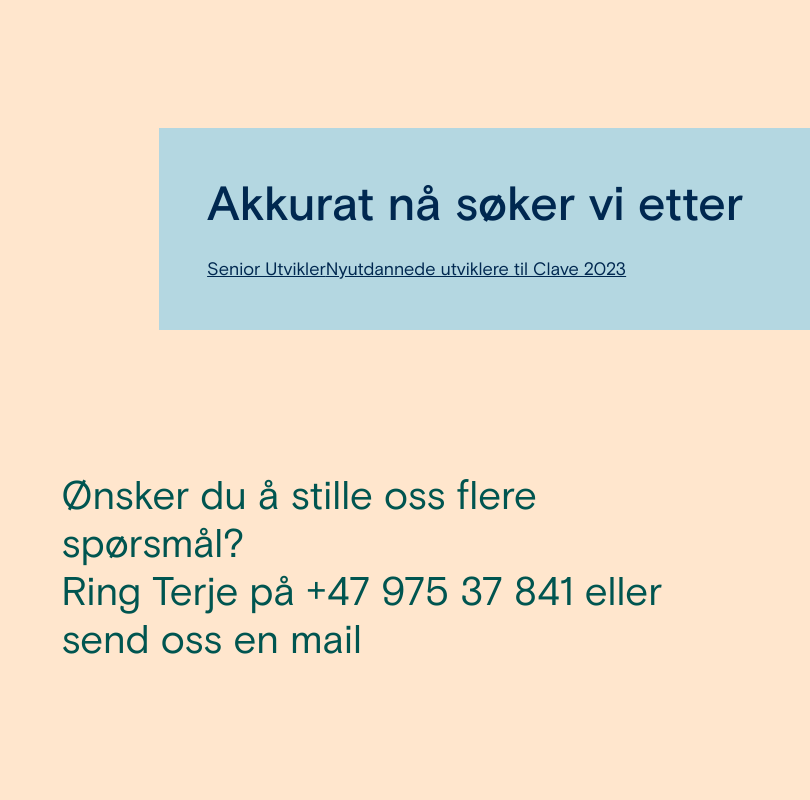
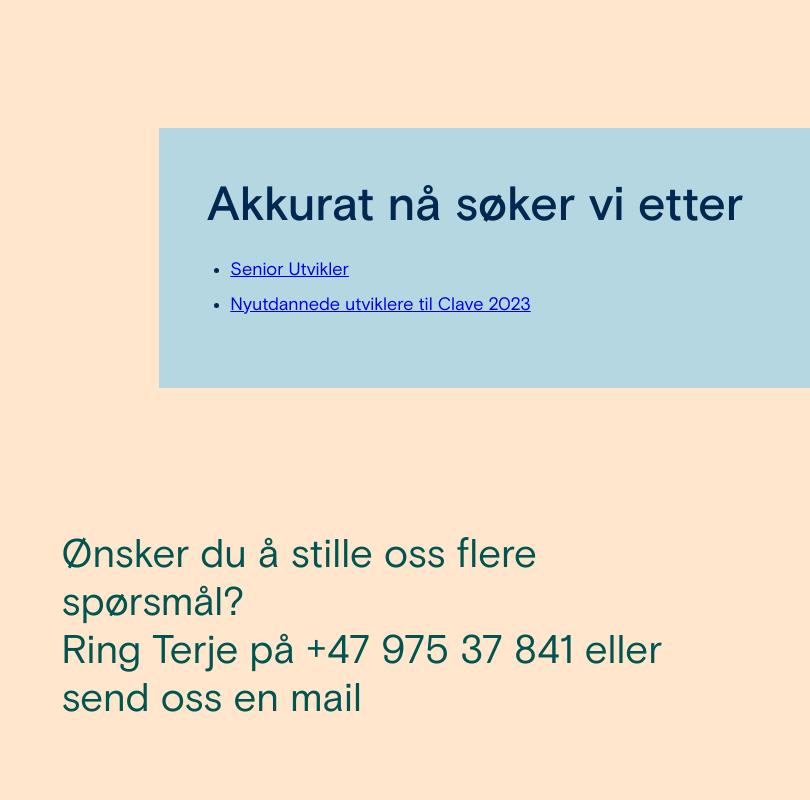
Before and after one commit to ClaveConsulting/hjemmeside, a Gatsby site: page /jobb-som-utvikler in a window 1280 px wide. Shown: the part 2540-3340 px from the top of the page, without its empty margins (470-1280 px from the left). Built offline with nearby package versions, Linux system fonts and the light colour scheme; Gatsby itself is replaced by a stand-in of ours.

Commit message:
We should use a list to render available jobs to enforce line breaks

```diff
--- a/src/components/RecruitmentPages/SearchingForBanner.js
+++ b/src/components/RecruitmentPages/SearchingForBanner.js
@@ -16,10 +16,10 @@
         </h2>
         {
           activePositions.length === 0 ?
-            <p>...dyktige folk som ønsker å sende oss en åpen søknad.</p> :
-            activePositions.map(p =>
-              <a href={p.url}>{p.text}</a>
-            )
+            <p>...dyktige folk som ønsker å sende oss en åpen søknad.</p> : (<ul>
+            {activePositions.map(p => (
+              <li key={p.url}><a href={p.url}>{p.text}</a></li>
+            ))}</ul>)
         }
       </Wrapper>
     </Layout>
```
